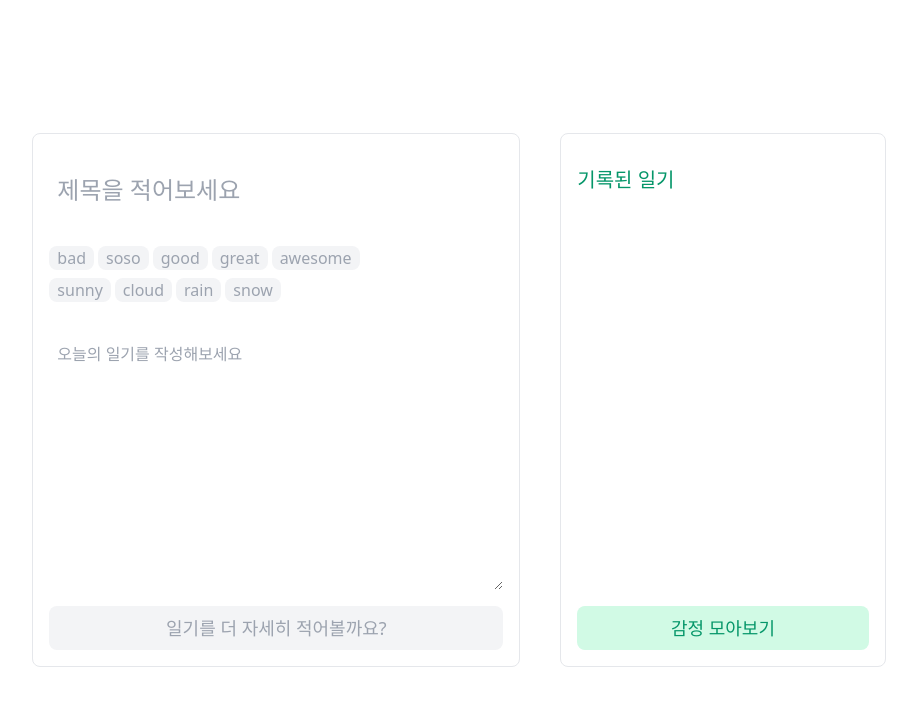
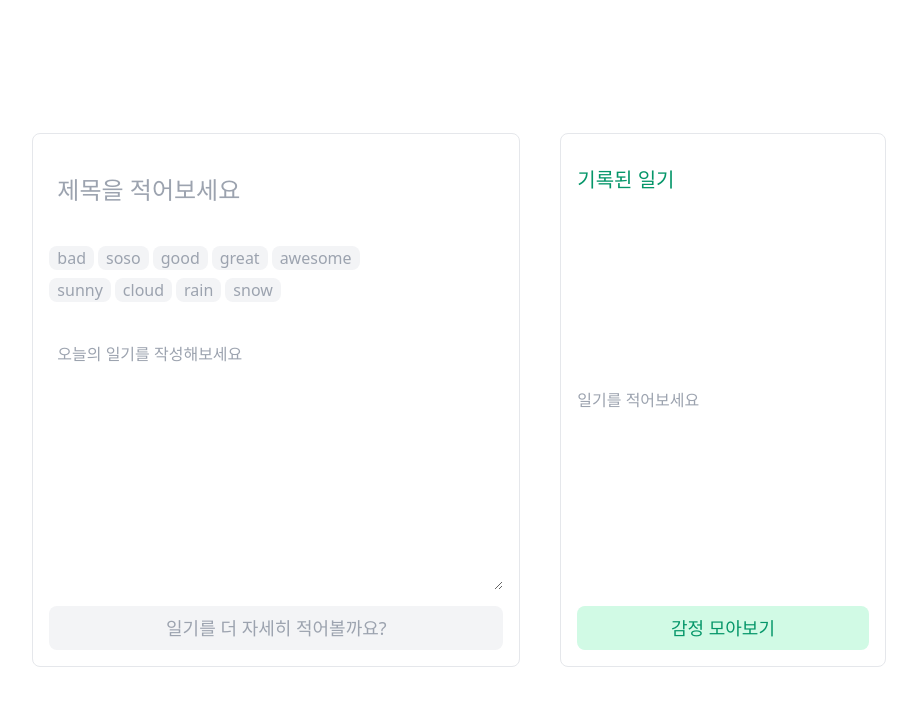
Before and after one commit to yugenius0213/GDSC-SPACE-STUDY-ASSIGNMENT-VER2, a React (Vite) app in the folder YuJin/react-ts/: page / in a window 1280 px wide. Shown: the top 706 px of the page, without its empty margins (181-1098 px from the left). Built offline with nearby package versions, Linux system fonts and the light colour scheme.

Commit message:
feat: add text when diary list is empty

```diff
--- a/YuJin/react-ts/src/app/page.tsx
+++ b/YuJin/react-ts/src/app/page.tsx
@@ -106,14 +106,20 @@ function DiaryWriter() {
 
 function DiaryViewer() {
     const diaryList = useDiaryValue()
+    const isDiaryExsists = diaryList.length > 0
     return (
         <div className="w-full border border-bg-gray p-4 rounded-lg flex flex-col h-2/3 flex justify-between">
             <div className="text-xl text-primary-green text-bold mt-4">{DIARY_LIST_TITLE}</div>
-            <div className="flex flex-col py-4 gap-2 max-h-96 overflow-y-auto h-full justify-center ">
-                {diaryList.map((diary, index) => (
-                    <DiaryViewerBox diary={diary} key={index} />
-                ))}
-            </div>
+            {isDiaryExsists ? (
+                <div className="flex flex-col py-4 gap-2 max-h-96 overflow-y-auto h-full justify-center ">
+                    {diaryList.map((diary, index) => (
+                        <DiaryViewerBox diary={diary} key={index} />
+                    ))}
+                </div>
+            ) : (
+                <div className="text-primary-gray">일기를 적어보세요</div>
+            )}
+
             <Link to="/emotions">
                 <button className="w-full bg-primary-lightgreen rounded-lg py-2 text-lg text-primary-green">
                     {VIEW_EMOTIONS_BUTTON_TEXT}
```
